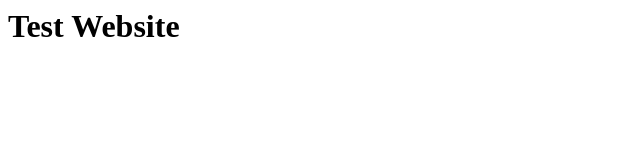
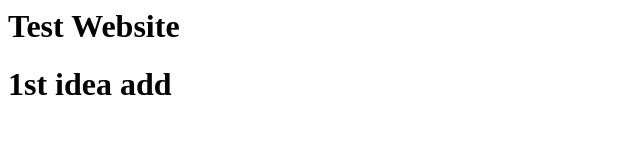
Before and after one commit to vipulsolanki2711/DevServer, a plain HTML site: page index.html in a window 1280 px wide. Shown: the whole page, without its empty margins (0-640 px from the left). Drawn offline with Linux system fonts and the light colour scheme.

Commit message:
added idea 1

```diff
--- a/index.html
+++ b/index.html
@@ -1 +1,2 @@
 <h1> Test Website </h1>
+<h1> 1st idea add</h1>
```
